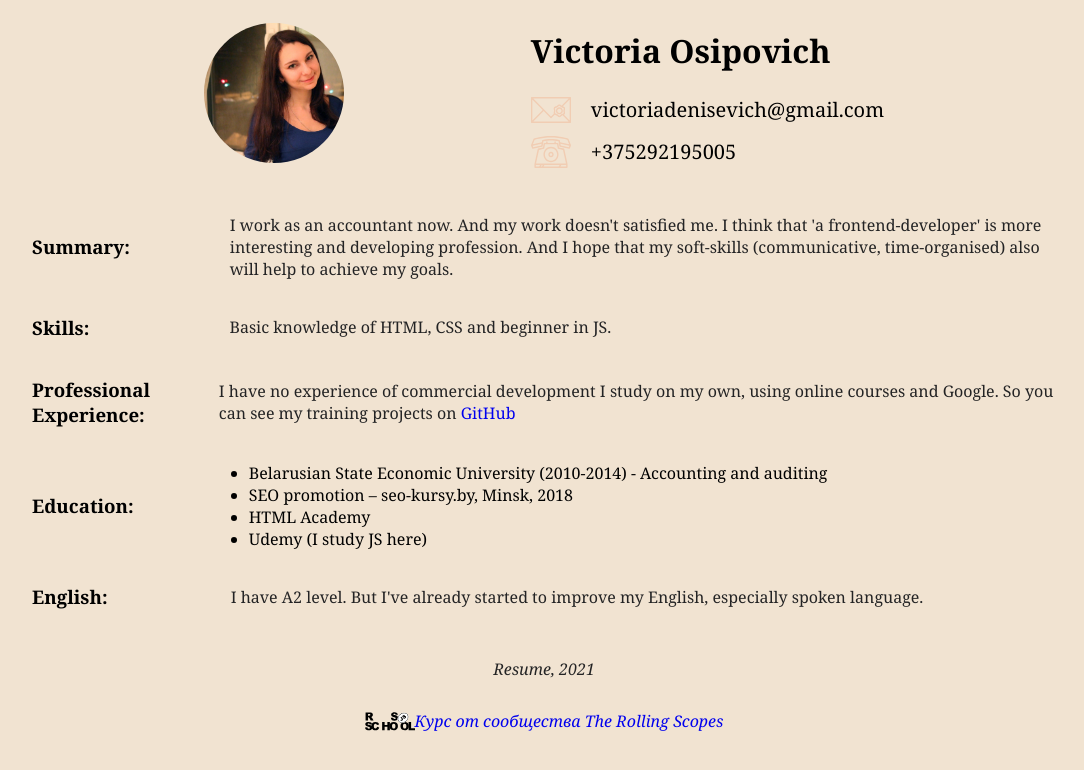
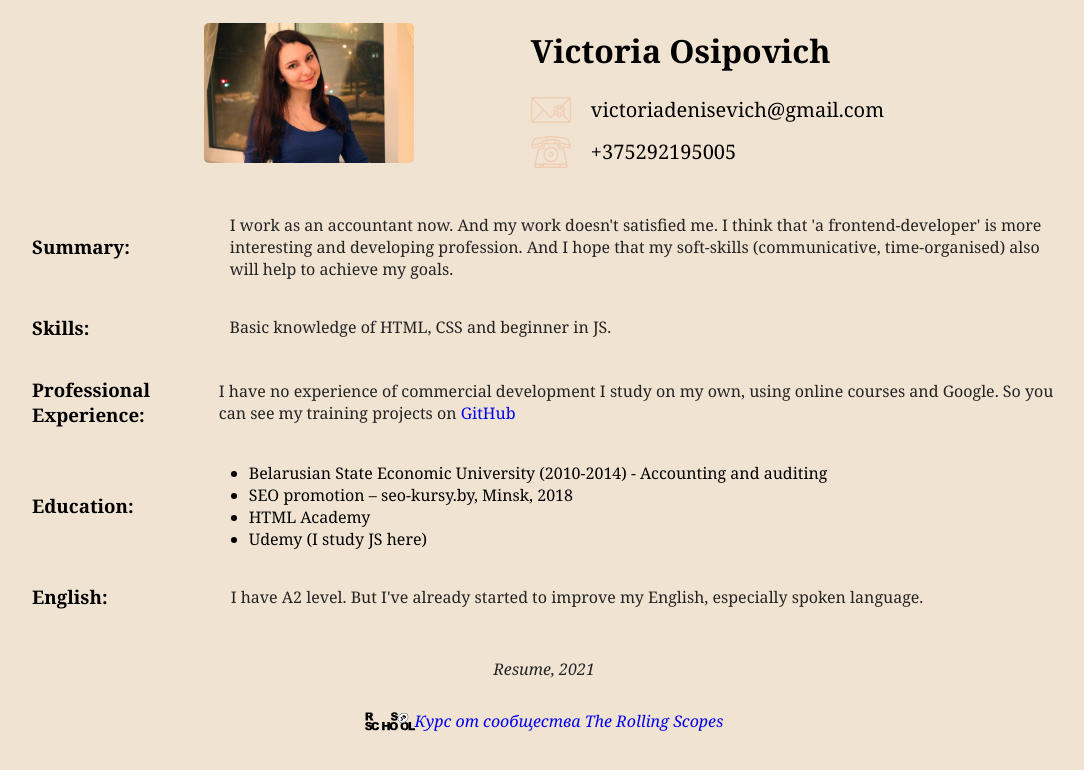
Before and after one commit to Victoria2343/rsschool-cv, a plain HTML site: page index.html in a window 1280 px wide. Shown: the whole page, without its empty margins (96-1180 px from the left). Drawn offline with Linux system fonts and the light colour scheme.

Commit message:
fix: change css img

```diff
--- a/style.css
+++ b/style.css
@@ -22,13 +22,12 @@ header {
 .photo {
   width: 140px;
   height: 140px;
-  overflow: hidden;
-  border-radius: 50%;
 }
 
 img {
   width: auto;
   height: 100%;
+  border-radius: 5px;
 }
 
 .contacts {
```
